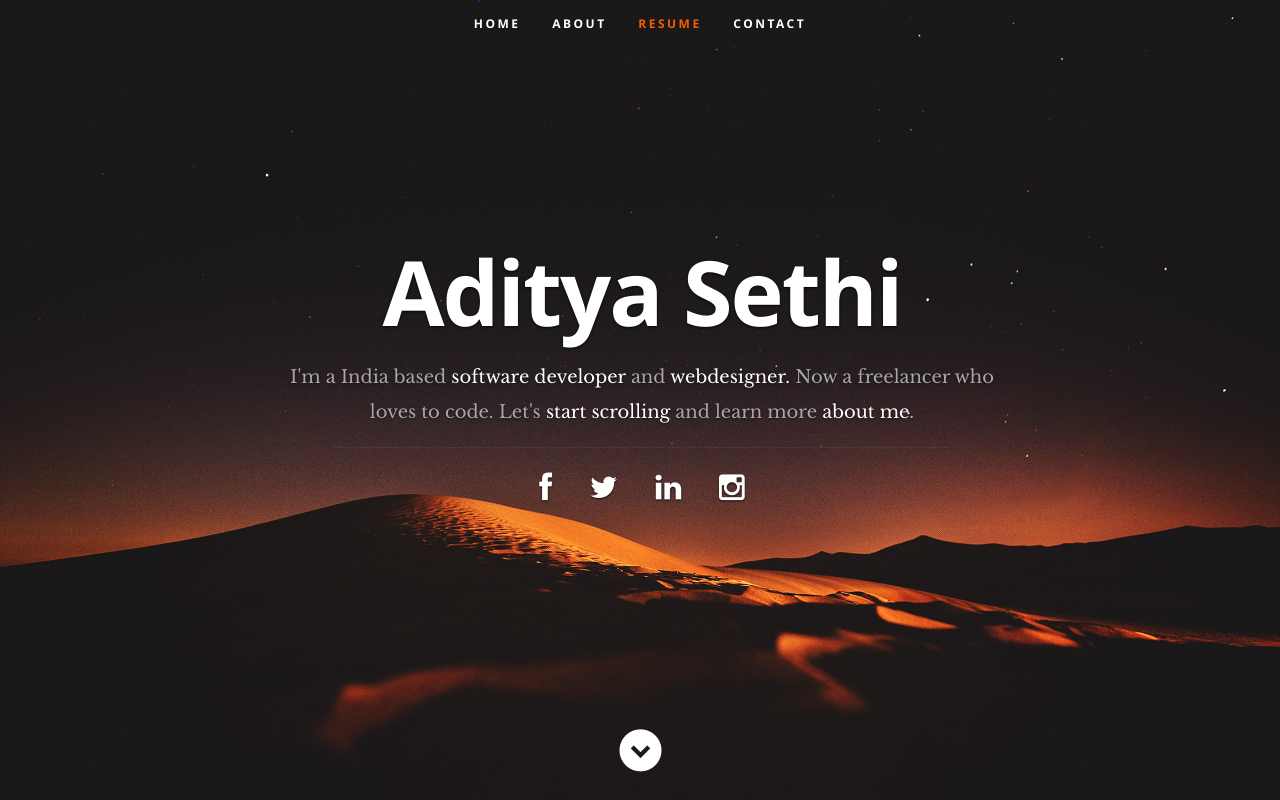
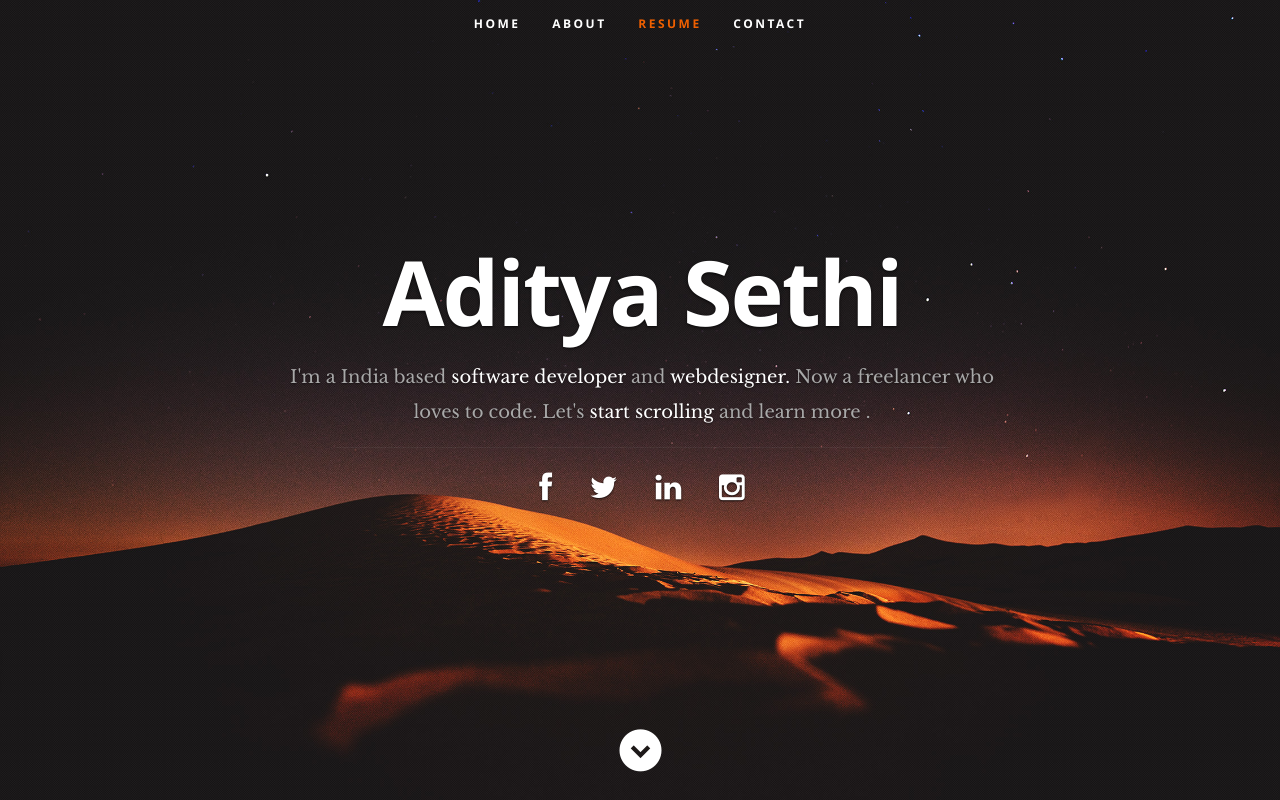
Before and after one commit to AdityaSethi/adityasethi.github.io, a plain HTML site: page index.html in a window 1280 px wide. Shown: the top 800 px of the page. Drawn offline with nearby package versions, Linux system fonts and the light colour scheme.

Commit message:
Update index.html

```diff
--- a/index.html
+++ b/index.html
@@ -58,7 +58,8 @@
          <div class="banner-text">
             <h1 class="responsive-headline">Aditya Sethi</h1>
             <h3>I'm a India based <span>software developer</span> and <span>webdesigner.</span> Now a freelancer who loves to code. Let's <a class="smoothscroll" href="#about">start scrolling</a>
-            and learn more <a class="smoothscroll" href="#about">about me</a>.</h3>
+            and learn more <a class="smoothscroll" href="#about">
+		    </a>.</h3>
             <hr />
             <ul class="social">
                <li><a href="https://www.facebook.com/aditya.sethi.338"><i class="fa fa-facebook"></i></a></li>
@@ -92,7 +93,7 @@
 
             <h2>About Me</h2>
 
-            <p>After completeing my high school, I did engineering in Electronic amd Instrumentation branch where I learned some automation and applied it in dummy projects, Later on I got placed and TCS that is when I decided to switch my skills into software development. There I started with mobile application development in IOS, post that I leaned hybrid application developemnt and since then I have been developing hybrid applications using html5, javascript, Angularjs, Highcharts, Bootstrap etc. Its been a  year now when I couldnt continue my passion for coding due to my family business work which is of Construction (Govt. Buildings). I have been looking this family business since 5 years now where I completely manage my company. Lately in locdown I again started learning some technologies like ReactJS, BackboneJS and looking for oportunity to work again in this area.
+            <p>After completeing my high school, I did engineering in Electronic amd Instrumentation branch where I learned some automation and applied it in dummy projects, Later on I got placed and TCS that is when I decided to switch my skills into software development. There I started with mobile application development in IOS, post that I leaned hybrid application developemnt and since then I have been developing hybrid applications using html5, javascript, Angularjs, Highcharts, Bootstrap etc. Lately in locdown I again started learning some technologies like ReactJS, BackboneJS and looking for oportunity to work again in this area.
             </p>
 
             <div class="row">
```
